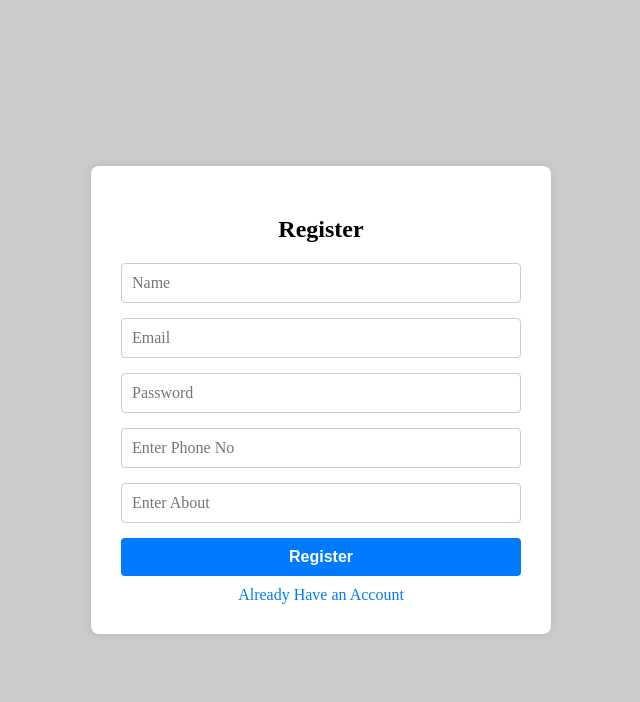
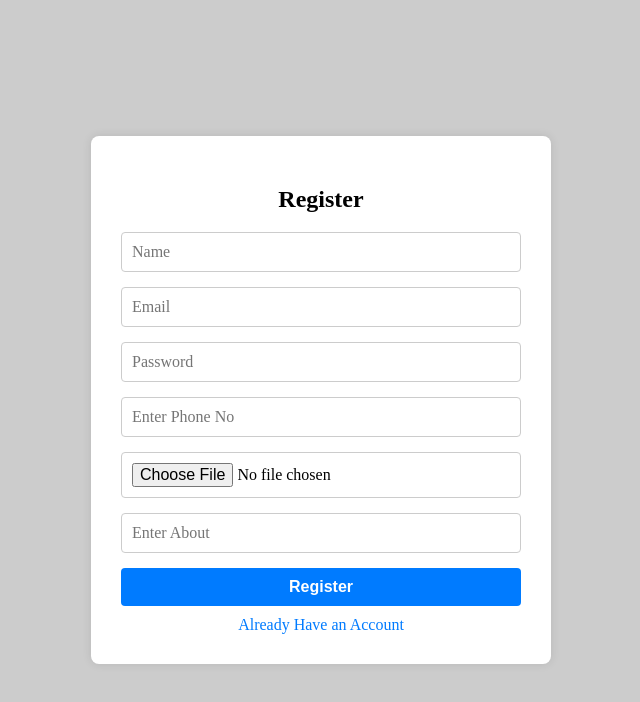
Before and after one commit to Prasannasoff/MultiChat_Application, a React (Create React App) app in the folder chatClient/chat-app/: page /register in a window 1280 px wide. Shown: the top 702 px of the page, without its empty margins (319-959 px from the left). Built offline with nearby package versions, Linux system fonts and the light colour scheme.

Commit message:
Update RegisterPage.js

```diff
--- a/chatClient/chat-app/src/Component/RegisterPage.js
+++ b/chatClient/chat-app/src/Component/RegisterPage.js
@@ -24,7 +24,7 @@ function RegisterPage() {
         formData.append('email', email);
         formData.append('password', password);
         formData.append('phone', phone);
-        // formData.append('image', image);  // Append the image file
+        formData.append('image', image);  // Append the image file
 
         try {
             const response = await axios.post("https://multichat-application-1.onrender.com/api/register", formData, {
@@ -49,7 +49,7 @@ function RegisterPage() {
                 <input type="number" className={styles["form-control"]} placeholder="Enter Phone No" value={phone} onChange={(e) => setPhone(e.target.value)} />
 
                 {/* File input for image upload */}
-                {/* <input type="file" className={styles["form-control"]} onChange={handleImageChange} /> */}
+                <input type="file" className={styles["form-control"]} onChange={handleImageChange} />
 
                 <input type="text" className={styles["form-control"]} placeholder="Enter About" value={about} onChange={(e) => setAbout(e.target.value)} />
 
```
